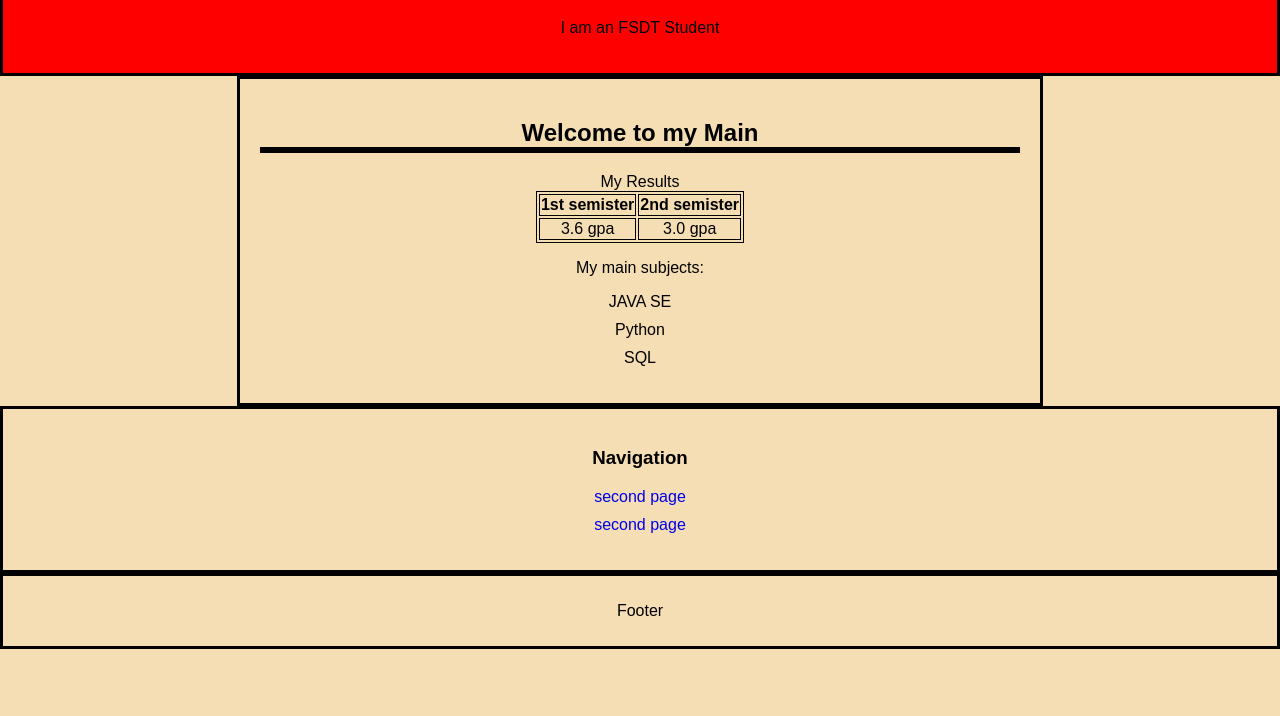
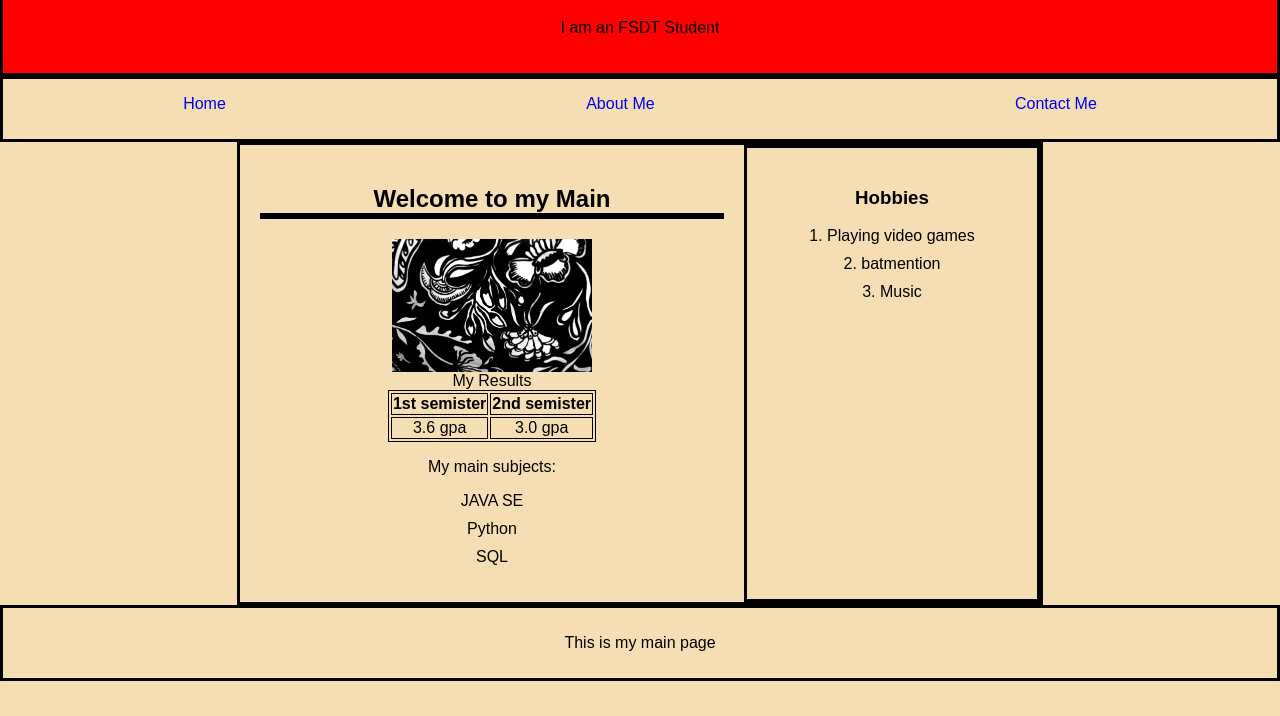
Before and after one commit to rithvik-varma-555/Rithvik_311_A1_2103, a plain HTML site: page index.html in a window 1280 px wide. Shown: the part 84-800 px from the top of the page. Drawn offline with Linux system fonts and the light colour scheme.

Commit message:
new html and css file created

```diff
--- a/css/styles.css
+++ b/css/main.css
@@ -11,6 +11,19 @@ header {
     background-color: red;
     padding: 20px;
     text-align: center;
+}
+
+nav {
+    border-style: solid;
+}
+
+nav ul {
+  display: flex;
+  justify-content: space-around;
+}
+
+img {
+    width: 200px;
 }
 
 section {
--- a/index.html
+++ b/index.html
@@ -3,7 +3,7 @@
     <meta charset="UTF-8">
     <meta name="viewport" content="width=device-width, initial-scale=1.0">
     <title>rithvik</title>
-    <link rel="stylesheet" href="/css/styles.css">
+    <link rel="stylesheet" href="/css/main.css">
 </head>
 <body>
     <header>
@@ -11,10 +11,19 @@
         <p>I am an FSDT Student</p>
     </header>
 
+    <nav>
+        <ul>
+            <li><a href="/index.html">Home</a></li>
+            <li><a href="/html/second.html">About Me</a></li>
+            <li><a href="/html/second.html">Contact Me</a></li>
+        </ul>
+    </nav>
+
+
     <section>
         <main>
             <h2>Welcome to my Main <section></section></h2>
-            <!-- <img src="" alt=""> -->
+            <img src="/image/no-copyright-1567969.jpg" alt="no copyright">
             <table>
                 <caption>My Results</caption>
                 <tr>
@@ -35,18 +44,19 @@
                 <li>SQL    </li>
             </ul>
         </main>
+
+        <aside>
+            <h3>Hobbies</h3>
+            <ul>
+                <li>1. Playing video games</li>
+                <li>2. batmention</li>
+                <li>3. Music</li>
+            </ul>
+        </aside>
     </section>
 
-    <aside>
-        <h3>Navigation</h3>
-        <ul>
-            <li><a href="/html/second.html">second page</a></li>
-            <li><a href="/html/second.html">second page</a></li>
-        </ul>
-    </aside>
-
     <footer>
-        <p>Footer</p>
+        <p>This is my main page</p>
     </footer>
 
 </body>
```
Also changed, not shown: css/about.css (added), html/about.html (renamed from html/second.html).
